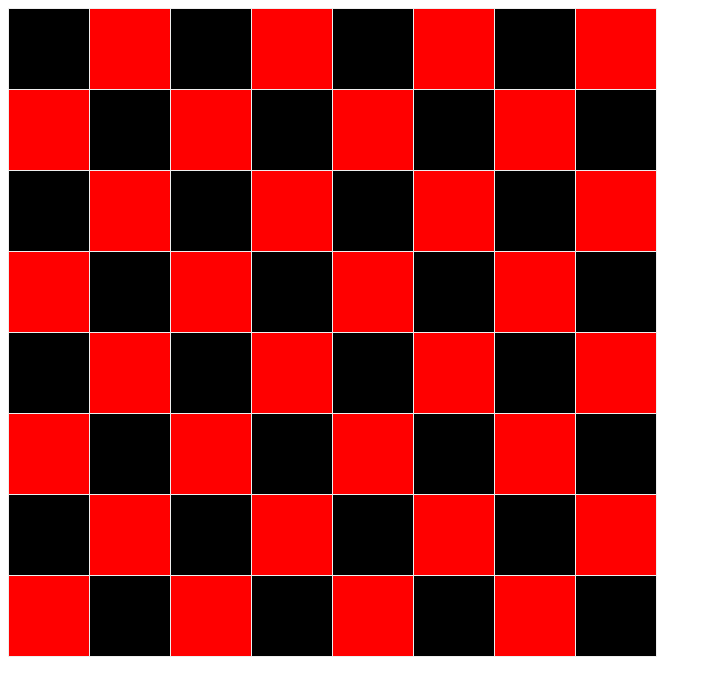
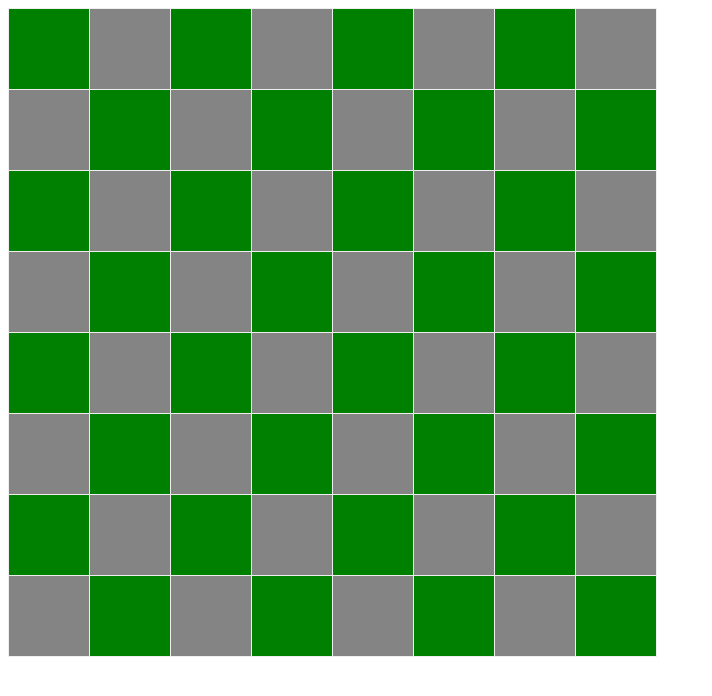
Before and after one commit to neko5433/NETA-1345, a plain HTML site: page index.html in a window 1280 px wide. Shown: the whole page, without its empty margins (0-712 px from the left). Drawn offline with Linux system fonts and the light colour scheme.

Commit message:
Update index.html

```diff
--- a/index.html
+++ b/index.html
@@ -8,15 +8,15 @@ border-collapse: collapse;
 }
 table.checkerboard tr:nth-child(odd)
 td:nth-child(odd) {
-background-color: black;
+background-color: green;
 }
 table.checkerboard tr:nth-child(even)
 td:nth-child(even) {
-background-color: black;
+background-color: green;
 }
 table.checkerboard td {
 height: 80px; width: 80px;
-background-color: red; padding: 0px;
+background-color: rgb(132, 132, 132); padding: 0px;
 }
 </style>
 </head>
```
